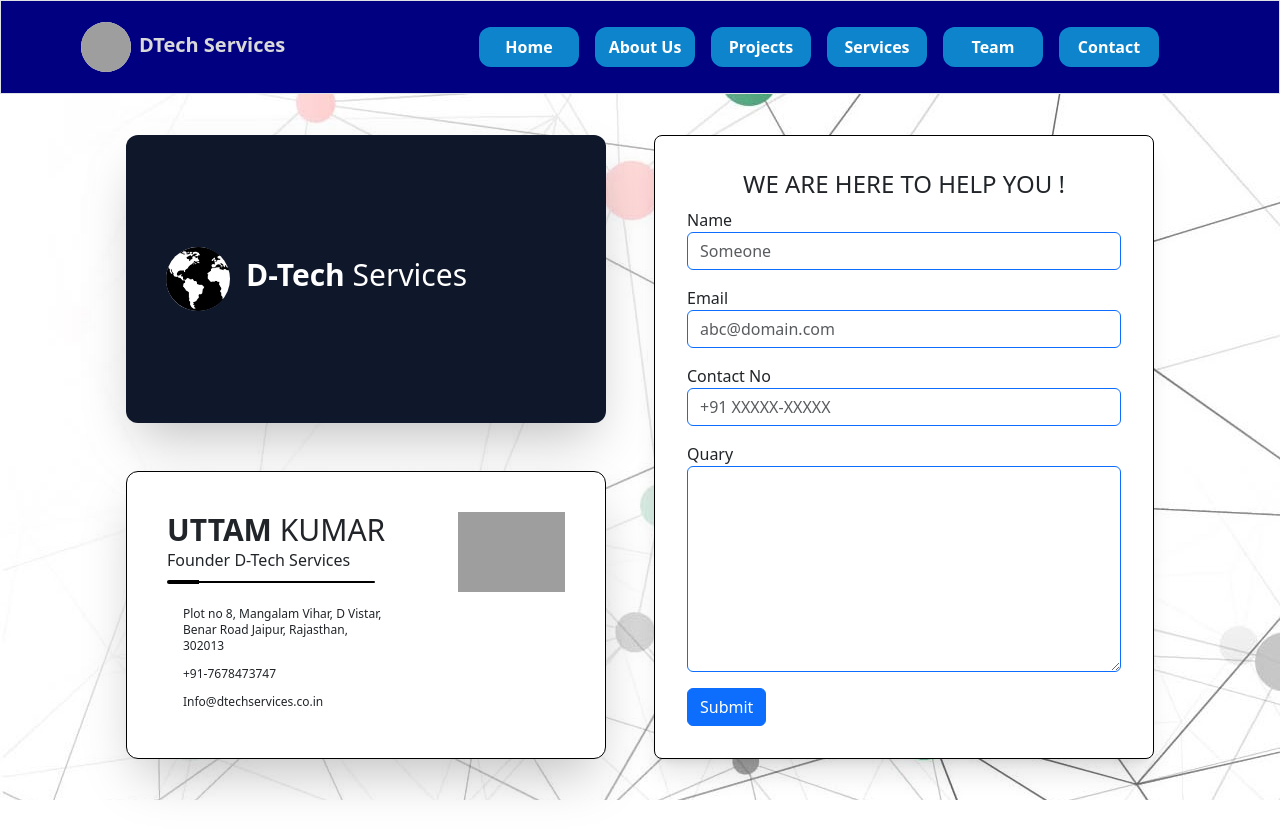
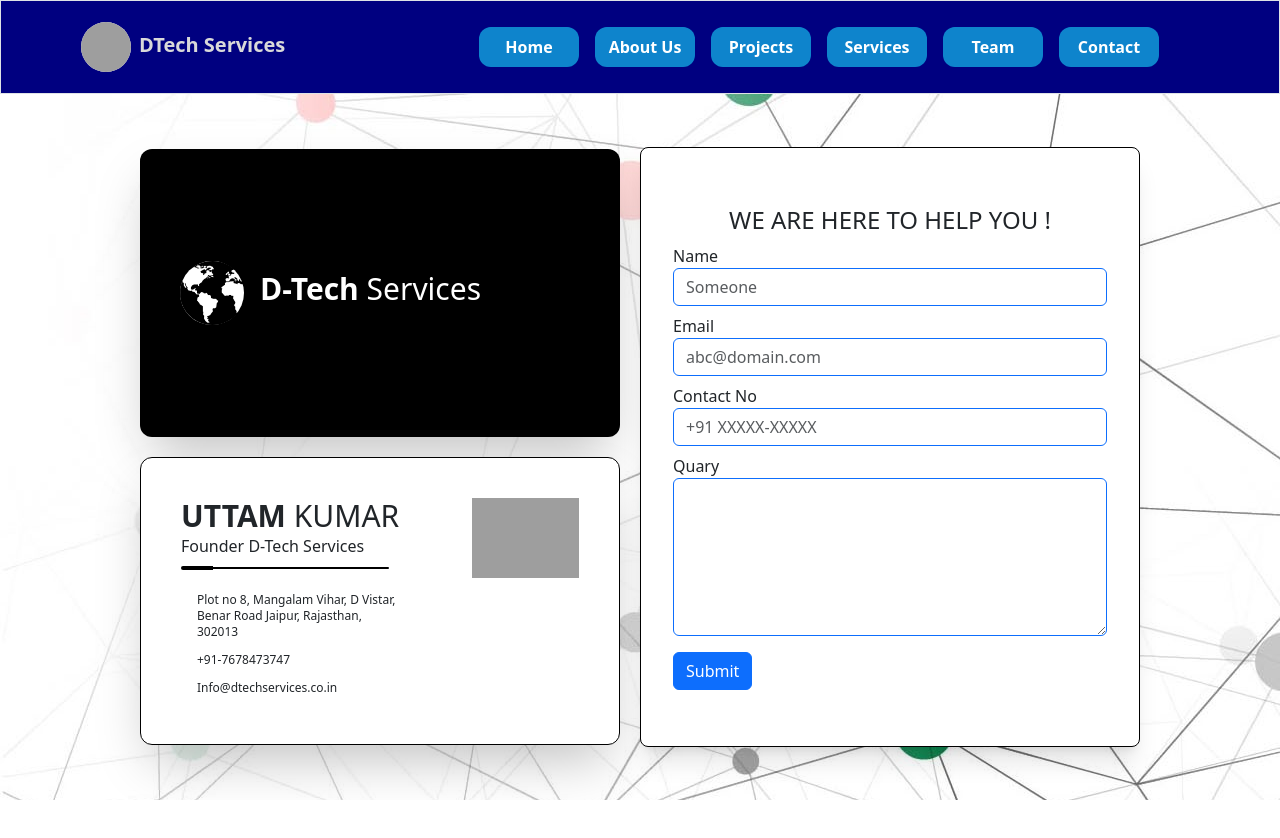
Before and after one commit to JANGIRRAHUL/dtech-services, a React (Create React App) app: page /contact in a window 1280 px wide. Shown: the top 838 px of the page. After the commit the page ends 800 px from the top, so only its background shows below. Built offline with nearby package versions, Linux system fonts and the light colour scheme; grey boxes are pictures that could not be loaded; what @fortawesome/fontawesome-free-solid would draw is missing.

Commit message:
new Update Contact-US

```diff
--- a/src/Contact/index.js
+++ b/src/Contact/index.js
@@ -34,9 +34,9 @@ const Contact = () => (
   <>
     <div className="contactUs">
       <div className="h-[calc(100vh-94px)] w-screen flex justify-center items-center bg-[url('./../images/7387.jpg')]">
-        <div className="h-[800px] flex justify-center items-center gap-5 backdrop-blur-md ">
-          <div className="gap-5 flex flex-col">
-            <div className="h-72 w-[480px] p-10 bg-slate-900 rounded-xl shadow-2xl flex justify-between items-center">
+        <div className="flex justify-center items-center sm:gap-2 xl:gap-5 backdrop-blur-md ">
+          <div className="sm:gap-2 xl:gap-5 flex flex-col">
+            <div className="h-72 w-[480px] p-10 bg-black rounded-xl shadow-2xl xl:flex justify-between items-center sm:hidden">
               <div className="flex items-center gap-3">
                 <div className="">
                   <img className="h-16 w-16 rounded-full" src={logoImg} alt="" />
@@ -44,7 +44,7 @@ const Contact = () => (
                 <h1 className="font-thin text-3xl text-white"><span className="font-bold">D-Tech</span> Services</h1>
               </div>
             </div>
-            <div className="h-72 w-[480px] p-10 bg-white rounded-xl shadow-2xl flex justify-between border-black border scl">
+            <div className="h-72 w-[480px] p-10 bg-white rounded-xl shadow-2xl flex justify-between border-black border">
               <div className="h-full flex flex-col justify-between">
                 <div>
                   <h1 className="font-thin text-3xl"><span className="font-bold">UTTAM</span> KUMAR</h1>
@@ -72,12 +72,13 @@ const Contact = () => (
               </div>
             </div>
           </div>
-          <div className="w-[500px] border border-black bg-white p-8 rounded-lg shadow-xl">
+          <div className="w-[500px] border border-black bg-white p-8 py-14 rounded-lg shadow-xl">
             <h1 className="text-2xl text-center">WE ARE HERE TO HELP YOU !</h1>
             <div className="">
-              <form>
+              <form className="">
+                <div className="flex sm:flex-row xl:flex-col sm:gap-4 xl:gap-0">
                   <div className="form-row">
-                  <div className="col-md-4 mb-3 w-full">
+                    <div className="col-md-4 mb-2 w-full">
                       <label htmlFor="validationServer01">Name</label>
                       <input
                         type="text"
@@ -88,7 +89,7 @@ const Contact = () => (
                         required=""
                       />
                     </div>
-                  <div className="col-md-4 mb-3 w-full">
+                    <div className="col-md-4 mb-2 w-full">
                       <label htmlFor="validationServer02">Email</label>
                       <input
                         type="email"
@@ -99,7 +100,7 @@ const Contact = () => (
                         required=""
                       />
                     </div>
-                  <div className="col-md-4 mb-3 w-full">
+                    <div className="col-md-4 mb-2 w-full">
                       <label htmlFor="validationServer04">Contact No</label>
                       <input
                         type="email"
@@ -114,7 +115,8 @@ const Contact = () => (
                   <div className="form-row">
                     <div className="col-md-6 mb-3 w-full">
                       <label htmlFor="validationServer03">Quary</label>
-                    <textarea name="" id="" cols="30" rows="8" className="form-control border border-primary"></textarea>
+                      <textarea name="" id="" cols="30" rows="6" className="form-control border border-primary"></textarea>
+                    </div>
                   </div>
                 </div>
                 <button className="btn btn-primary" type="submit">
```
Lines whose indentation alone changed are shown as unchanged.
